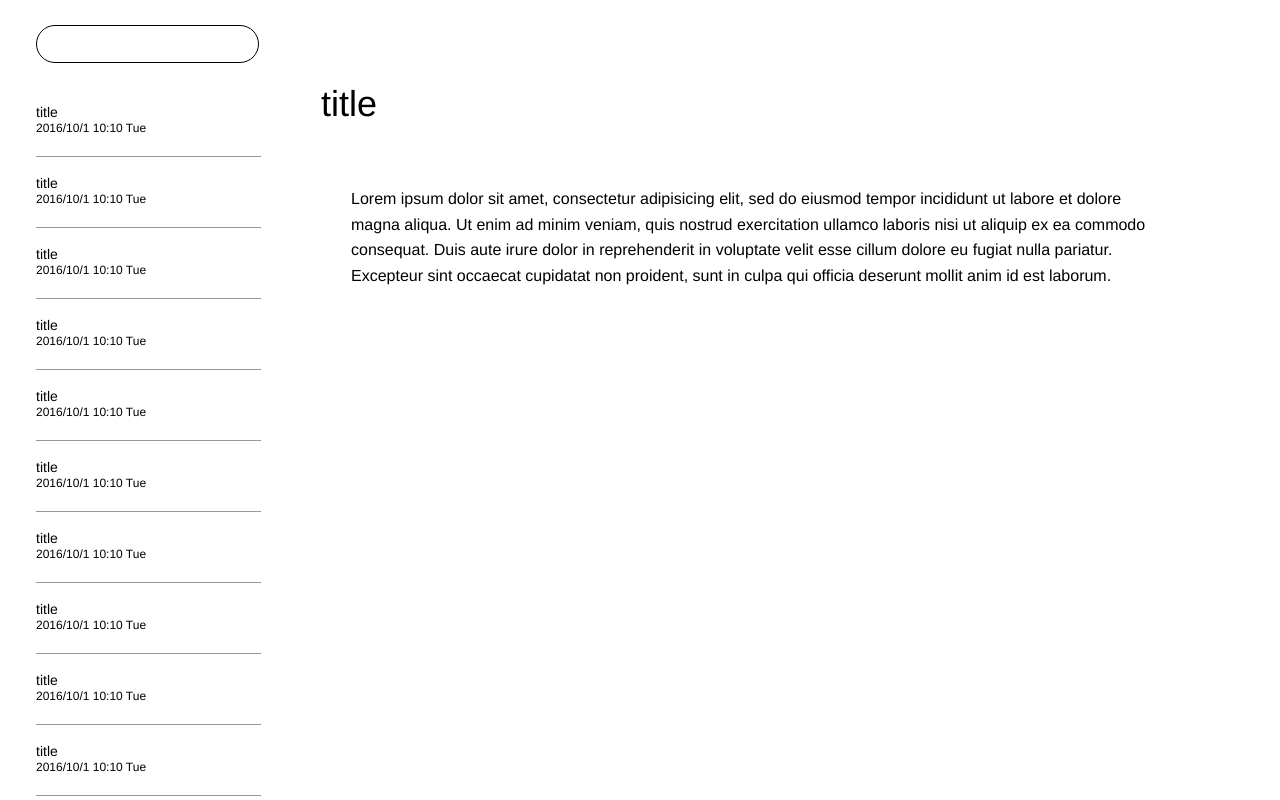
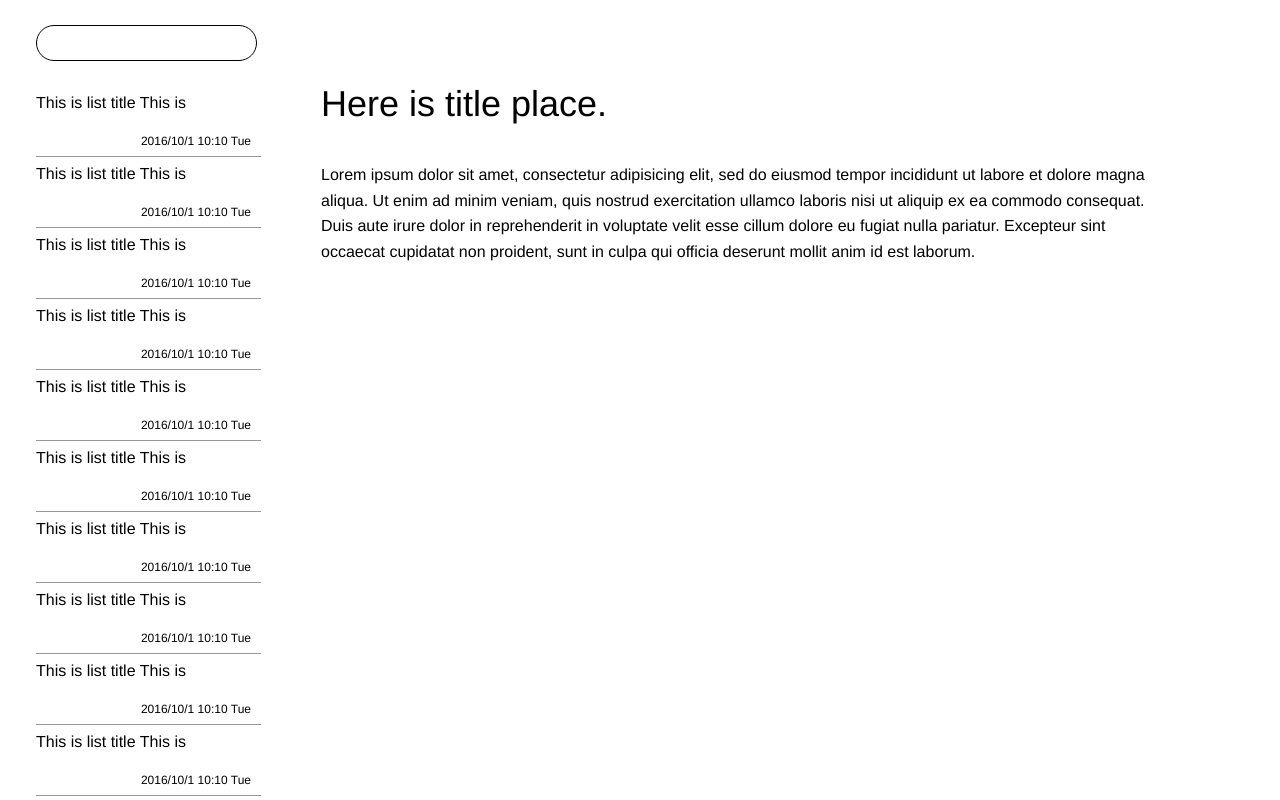
Before and after one commit to kotar0/docs_practice, a website: page docs/index.html in a window 1280 px wide. Drawn offline with Linux system fonts and the light colour scheme.

Commit message:
no message

```diff
--- a/dev/sass/index.scss
+++ b/dev/sass/index.scss
@@ -1,73 +1,81 @@
-body{
-font-family:"Helvetica Neue" , Helvetica , Arial , Verdana , Roboto , "游ゴシック" , "Yu Gothic" , "游ゴシック体" , "YuGothic" , "ヒラギノ角ゴ Pro W3" , "Hiragino Kaku Gothic Pro" , "Meiryo UI" , "メイリオ" , Meiryo , "ＭＳ Ｐゴシック" , "MS PGothic" , sans-serif;
+body {
+    font-family: "Helvetica Neue" , Helvetica , Arial , Verdana , Roboto , "游ゴシック" , "Yu Gothic" , "游ゴシック体" , "YuGothic" , "ヒラギノ角ゴ Pro W3" , "Hiragino Kaku Gothic Pro" , "Meiryo UI" , "メイリオ" , Meiryo , "ＭＳ Ｐゴシック" , "MS PGothic" , sans-serif;
 }
 
-.sidemenu{
+.sidemenu {
     //background-color: #eeeeee;
     box-sizing: border-box;
-padding: 25px 0px 0px 36px;
+    padding: 25px 0 0 36px;
     position: fixed;
     height: 100vw;
     width: 261px;
     overflow: scroll;
 }
 
-.search{
+.search {
     height: 36px;
     width: 225px;
 }
 
-.search__input{
+.search__input {
+    box-sizing: border-box;
     padding: 0;
-  border:solid 1px #000;
+    padding-left: 15px;
+    font-size: 16px;
+    border: solid 1px #000;
     border-radius: 30px;
     width: 98%;
     height: 100%;
     &:focus {
-    outline:none;
-   border:solid 1px #20b2aa;
+        outline: none;
+        border: solid 1px #20b2aa;
     }
 }
 
-.items{
+.items {
     margin-top: 25px;
     width: 225px;
     overflow: scroll;
 }
 
-.items__listitem{
+.items__listitem {
     border-bottom: 1px solid #979797;
     height: 70px;
     width: 100%;
 }
 
-.items__listitem__link{
+.items__listitem__link {
     color: #000;
-  display:block;
+    display: block;
     text-decoration: none;
     height: 70px;
     width: 100%;
-  h1{
-    padding-top: 19px;
-    font-size: 14px;
+    h1 {
+        padding-top: 9px;
+        font-size: 16px;
     }
-  time{
+    time {
+display: block;
+padding-top: 24px;
+padding-right: 10px;
+text-align: right;
         font-size: 12px;
     }
 }
 
-.main{
+.main {
     margin-left: 261px;
 }
 
-.docTitle{
-  padding: 86px 60px 0px 60px;
-  h1{
-    font-size:36px;
+.docTitle {
+    padding: 86px 60px 0;
+
+    h1 {
+        font-size: 36px;
     }
 }
 
-.docBody{
+.docBody {
     line-height: 1.6em;
-  padding: 64px 130px 0px 90px;
+    padding: 40px 130px 0 60px;
 }
--- a/docs/index.html
+++ b/docs/index.html
@@ -1,5 +1,6 @@
 <!DOCTYPE html>
 <html lang="en">
+
 <head>
     <meta charset="UTF-8">
     <meta name="viewport" content="width=device-width, initial-scale=1.0">
@@ -8,6 +9,7 @@
     <link rel="stylesheet" href="css/reset.css">
     <link rel="stylesheet" href="css/index.css">
 </head>
+
 <body>
     <aside>
         <div class="sidemenu">
@@ -16,7 +18,7 @@
             </div>
             <div class="items">
                 <ul>
-          <li class="items__listitem"><a class="items__listitem__link" href="#"><h1>title</h1><time>2016/10/1 10:10 Tue</time></a></li>
+                    <li class="items__listitem"><a class="items__listitem__link" href="#"><h1>This is list title This is </h1><time>2016/10/1 10:10 Tue</time></a></li>
                 </ul>
             </div>
 
@@ -25,26 +27,31 @@
     <section>
         <div class="main">
             <div class="docTitle">
-        <h1>title</h1>
+                <h1>Here is title place.</h1>
             </div>
             <article>
                 <div class="docBody">
                     <p>
-            Lorem ipsum dolor sit amet, consectetur adipisicing elit, sed do eiusmod tempor incididunt ut labore et dolore magna aliqua. Ut enim ad minim veniam, quis nostrud exercitation ullamco laboris nisi ut aliquip ex ea commodo consequat. Duis aute irure dolor in reprehenderit in voluptate velit esse cillum dolore eu fugiat nulla pariatur. Excepteur sint occaecat cupidatat non proident, sunt in culpa qui officia deserunt mollit anim id est laborum.
+                        Lorem ipsum dolor sit amet, consectetur adipisicing elit, sed do eiusmod tempor incididunt ut labore et dolore magna aliqua. Ut enim ad minim veniam, quis nostrud exercitation ullamco laboris nisi ut aliquip ex ea commodo consequat. Duis aute irure dolor
+                        in reprehenderit in voluptate velit esse cillum dolore eu fugiat nulla pariatur. Excepteur sint occaecat cupidatat non proident, sunt in culpa qui officia deserunt mollit anim id est laborum.
                     </p>
                 </div>
             </article>
         </div>
 
         </sction>
-  <script  type="text/javascript" src="js/jquery.min.js"></script>
+        <script type="text/javascript" src="js/jquery.min.js"></script>
         <script type="text/javascript">
-(function(){
+            (function() {
                 var listitem = $('ul').html();
-for(var i=0;i<20;i++){
+                for (var i = 0; i < 20; i++) {
                     $('ul').append(listitem);
                 }
+                $('.docBody p').on('click', function() {
+                    $(this).attr('contenteditable', 'true');
+                })
             })()
         </script>
 </body>
+
 </html>
```
Also changed, not shown: docs/css/index.css. Lines whose indentation alone changed are shown as unchanged.
